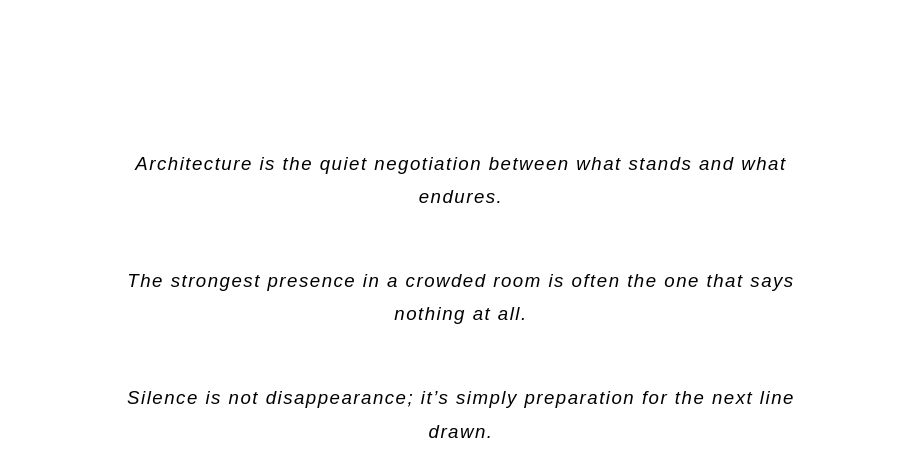
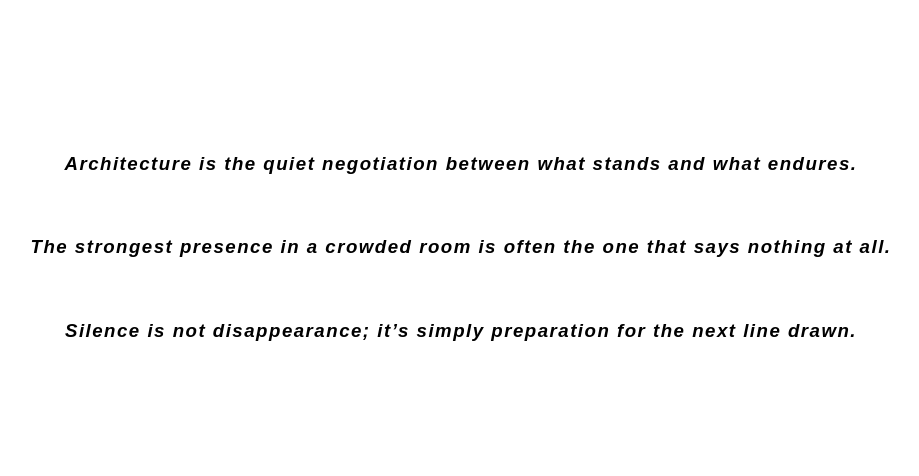
Before and after one commit to williamhulver/williamhulver.github.io, a plain HTML site: page index.html in a window 1280 px wide. Shown: the whole page, without its empty margins (179-1098 px from the left). Drawn offline with Linux system fonts and the light colour scheme.

Commit message:
Update index.html

```diff
--- a/index.html
+++ b/index.html
@@ -1,21 +1,22 @@
-<div style="max-width: 720px; margin: 0 auto; padding: 120px 20px;
+<div style="max-width: 100%; margin: 0 auto; padding: 120px 20px;
             font-family: 'Ink Free', sans-serif;
             font-size: 14pt;
             font-style: italic;
+            font-weight: bold;
             letter-spacing: 0.08em;
             line-height: 1.8;
             text-align: center;
             color: #000;">
 
-    <p style="margin-bottom: 50px;">
+    <p style="margin-bottom: 50px; white-space: nowrap;">
         Architecture is the quiet negotiation between what stands and what endures.
     </p>
 
-    <p style="margin-bottom: 50px;">
+    <p style="margin-bottom: 50px; white-space: nowrap;">
         The strongest presence in a crowded room is often the one that says nothing at all.
     </p>
 
-    <p>
+    <p style="white-space: nowrap;">
         Silence is not disappearance; it’s simply preparation for the next line drawn.
     </p>
 
```
